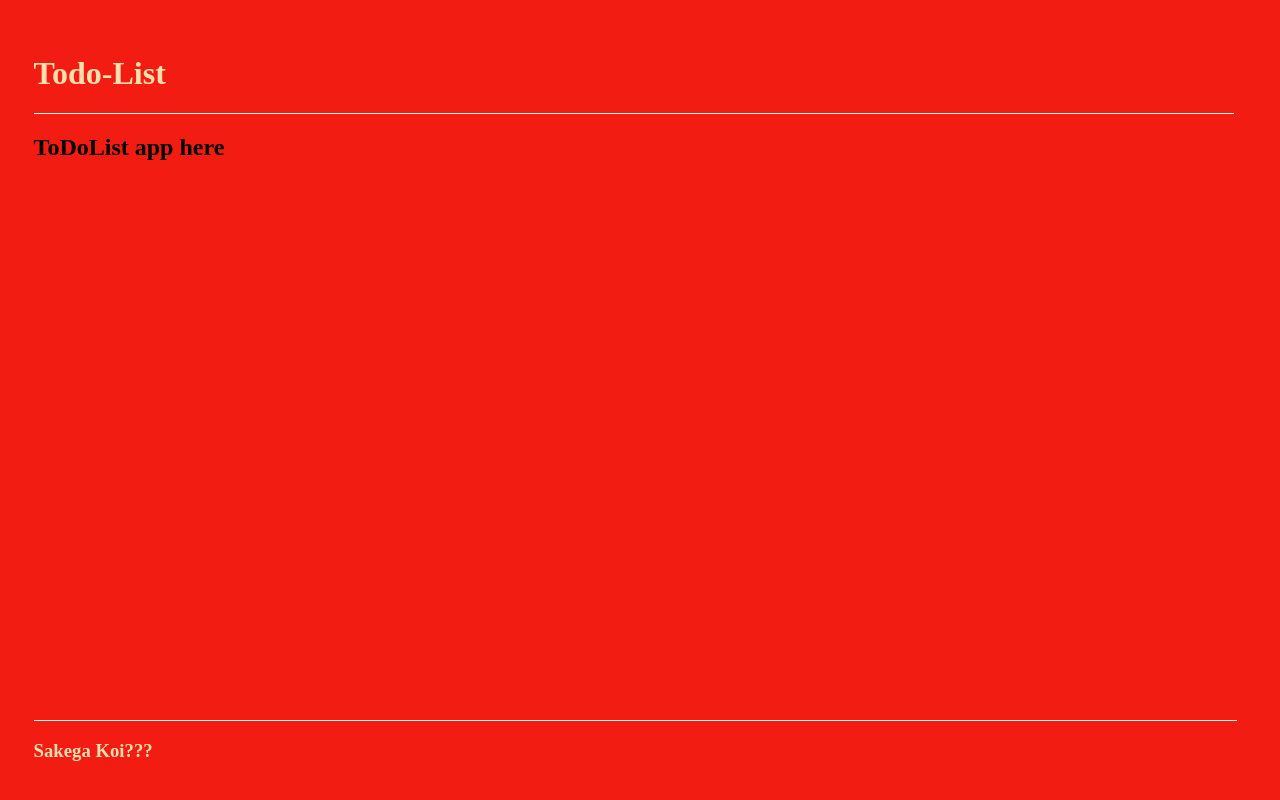
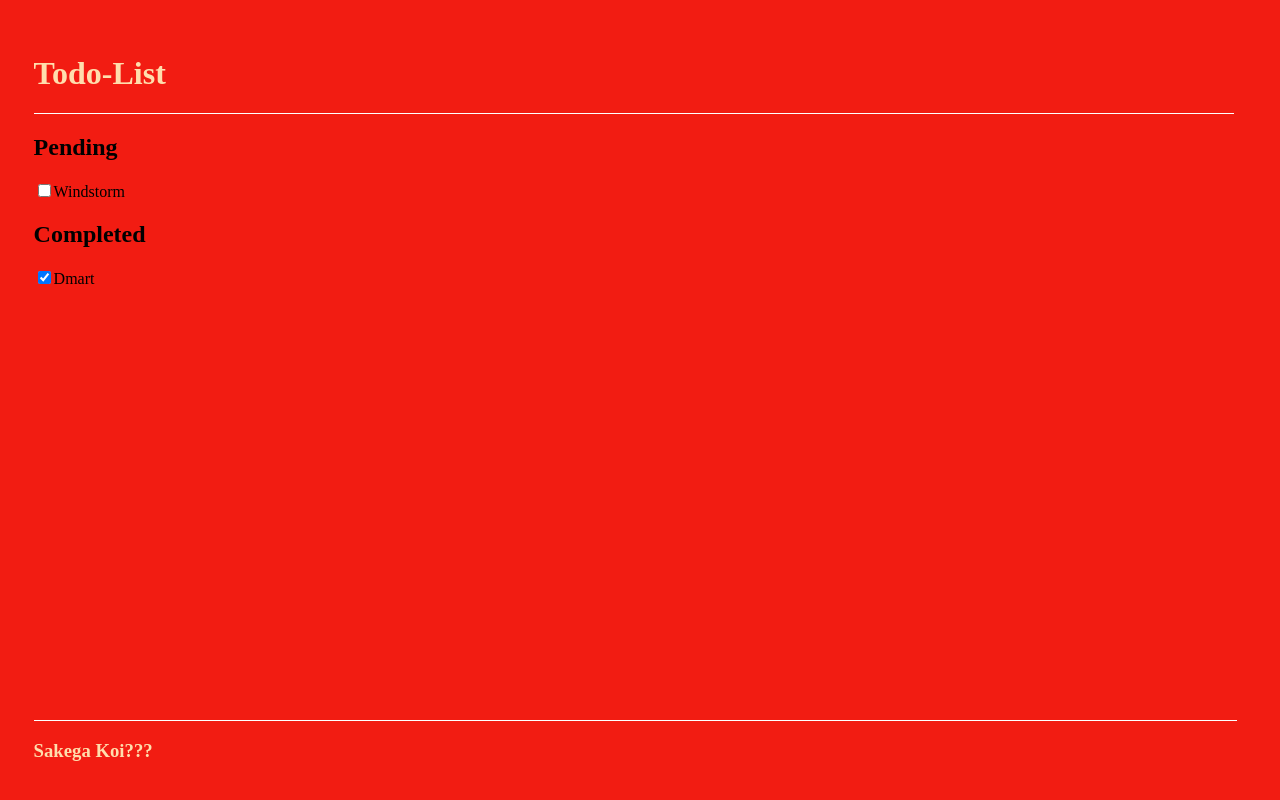
Before and after one commit to ramkdas12/ToDoList, an Angular app in the folder todoList/: page / in a window 1280 px wide. Built offline with nearby package versions, Linux system fonts and the light colour scheme.

Commit message:
Addition of basic list funcitonality

```diff
--- a/todoList/src/app/app.module.ts
+++ b/todoList/src/app/app.module.ts
@@ -1,5 +1,7 @@
 import { BrowserModule } from '@angular/platform-browser';
 import { NgModule } from '@angular/core';
+import { FormsModule } from '@angular/forms';
+
 
 import { AppComponent } from './app.component';
 import { HeaderComponent } from './header/header.component';
@@ -18,7 +20,8 @@ import { List } from './list.class';
     FooterComponent
   ],
   imports: [
-    BrowserModule
+    BrowserModule,
+    FormsModule
   ],
   providers: [ ListService ],
   bootstrap: [AppComponent]
--- a/todoList/src/app/section/section.component.html
+++ b/todoList/src/app/section/section.component.html
@@ -1,3 +1,20 @@
 <section>
-    <h2>ToDoList app here</h2>
+    <div>
+        <h2>Pending</h2>
+        <div *ngFor='let item of list; let i = index'>
+            <div *ngIf='!item.completed'>
+                <input type='checkbox' class='form-control' [(ngModel)]='item.completed' name='{{item.title}}' />
+                <span>{{item.title}}</span>
+            </div>
+        </div>
+    </div>
+    <div>
+        <h2>Completed</h2>
+        <div *ngFor='let item of list; let i = index'>
+            <div *ngIf='item.completed'>
+                <input type='checkbox' class='form-control' [(ngModel)]='item.completed' name='{{item.title}}' />
+                <span>{{item.title}}</span>
+            </div>
+        </div>
+    </div>
 </section>
--- a/todoList/src/app/section/section.component.ts
+++ b/todoList/src/app/section/section.component.ts
@@ -9,6 +9,16 @@ import { List } from './../list.class';
     styleUrls: ['./section.component.css']
 })
 export class SectionComponent {
-    list: List[];
-
+    //list: List[];
+    list: List[] = [{
+        id: 1,
+        title: 'Windstorm',
+        completed: false,
+        description: "Nothing"
+    },{
+        id: 2,
+        title: 'Dmart',
+        completed: true,
+        description: "Nothing"
+    }];
 }
```
